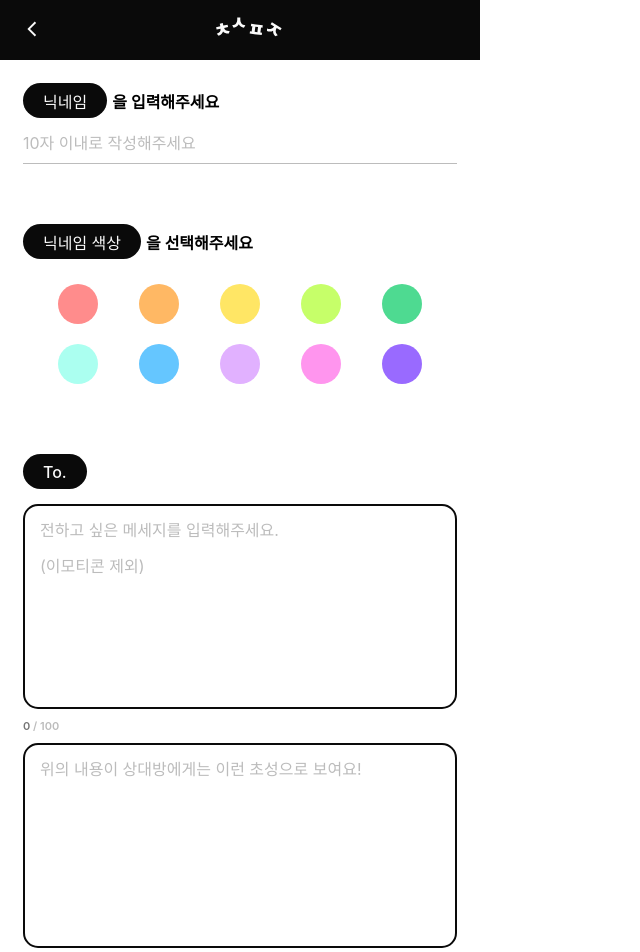
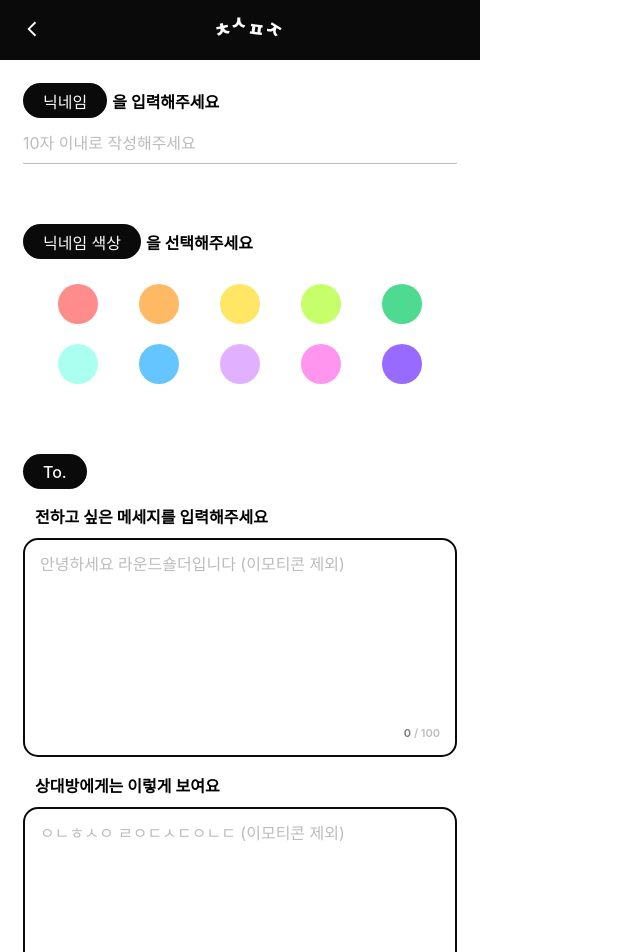
Before and after one commit to roundshoulder/cs-letter-frontend, a React (Create React App) app: page /create/1 in a window 1280 px wide. Shown: the top 952 px of the page, without its empty margins (0-640 px from the left). Built offline with nearby package versions, Linux system fonts and the light colour scheme; no server answers; a web font is replaced by a local one.

Commit message:
:sparkles: Create Page Body Counter & Add Subtitle
Create Page Body Counter & Add Subtitle

```diff
--- a/src/api/client.ts
+++ b/src/api/client.ts
@@ -55,6 +55,8 @@ export const setupInterceptor = (navigate: NavigateFunction) => {
           } else {
             // Access Token Expired
             refresh({ accessToken, refreshToken }).then(
+              // 에러처리 필요 refreshToken 만료
+              // com.project.csletter.member.exception.MemberException
               ({ accessToken, refreshToken }: RefreshParams) => {
                 applyToken(accessToken);
                 localStorage.setItem('accessToken', accessToken);
--- a/src/components/CharacterCounter.tsx
+++ b/src/components/CharacterCounter.tsx
@@ -4,6 +4,7 @@ import Theme from '../assets/Theme';
 const counter = css`
   font-weight: ${Theme.fontWeight.semibold};
   font-size: 11px;
+  align-self: flex-end;
   color: ${Theme.color.grey};
 `;
 
--- a/src/pages/Create.tsx
+++ b/src/pages/Create.tsx
@@ -22,28 +22,40 @@ const row = css`
   flex-direction: column;
   gap: 10px;
 `;
-const subtitle = css`
+const title = css`
   display: flex;
   align-items: center;
   font-weight: ${Theme.fontWeight.semibold};
   gap: 5px;
   margin-bottom: 5px;
+  font-size: 16px;
+`;
+const subtitle = css`
+  font-weight: ${Theme.fontWeight.semibold};
+  font-size: 16px;
+  padding-left: 12px;
 `;
 const nicknameInput = css`
   border: none;
   border-bottom: solid 1px ${Theme.color.grey};
 `;
-const bodyTextArea = css`
+const textAreaContainer = css`
+  padding: 6px 15px 15px 15px;
   border: solid 2px ${Theme.color.black};
   border-radius: 15px;
+  display: flex;
+  flex-direction: column;
+`;
+const textArea = css`
   min-height: 180px;
+  border: none;
+  padding: 0px;
   resize: none;
+  line-height: 36px;
   background: none;
   ::-webkit-scrollbar {
     display: none;
   }
-  line-height: 36px;
-  padding-top: 6px;
 `;
 
 function Create() {
@@ -88,7 +100,7 @@ function Create() {
   return (
     <div className={container}>
       <div className={row}>
-        <div className={subtitle}>
+        <div className={title}>
           <Tag text="닉네임" />을 입력해주세요
         </div>
         <input
@@ -102,19 +114,21 @@ function Create() {
         />
       </div>
       <div className={row}>
-        <div className={subtitle}>
+        <div className={title}>
           <Tag text="닉네임 색상" color={form.color} />을 선택해주세요
         </div>
         <Palette form={form} setForm={setForm} />
       </div>
       <div className={row}>
-        <div className={subtitle}>
+        <div className={title}>
           <Tag text="To." />
           {name}
         </div>
+        <div className={subtitle}>전하고 싶은 메세지를 입력해주세요</div>
+        <div className={textAreaContainer}>
           <textarea
-          className={bodyTextArea}
-          placeholder="전하고 싶은 메세지를 입력해주세요.&#13;&#10;(이모티콘 제외)"
+            className={textArea}
+            placeholder="안녕하세요 라운드숄더입니다 (이모티콘 제외)"
             value={form.body}
             onChange={e => {
               const replacedText = ReplaceEmoji(e.target.value.slice(0, 100));
@@ -124,12 +138,18 @@ function Create() {
             maxLength={100}
           />
           <CharacterCounter count={form.body.length} />
+        </div>
+        <div className={subtitle} style={{ marginTop: '6px' }}>
+          상대방에게는 이렇게 보여요
+        </div>
+        <div className={textAreaContainer}>
           <textarea
-          className={bodyTextArea}
+            className={textArea}
             disabled={true}
-          placeholder="위의 내용이 상대방에게는 이런 초성으로 보여요!"
+            placeholder="ㅇㄴㅎㅅㅇ ㄹㅇㄷㅅㄷㅇㄴㄷ (이모티콘 제외)"
             value={initial}
           />
+        </div>
       </div>
       <BottomButton
         enable={!!form.body && !!form.nickname && form.color !== 10}
```
Lines whose indentation alone changed are shown as unchanged.
